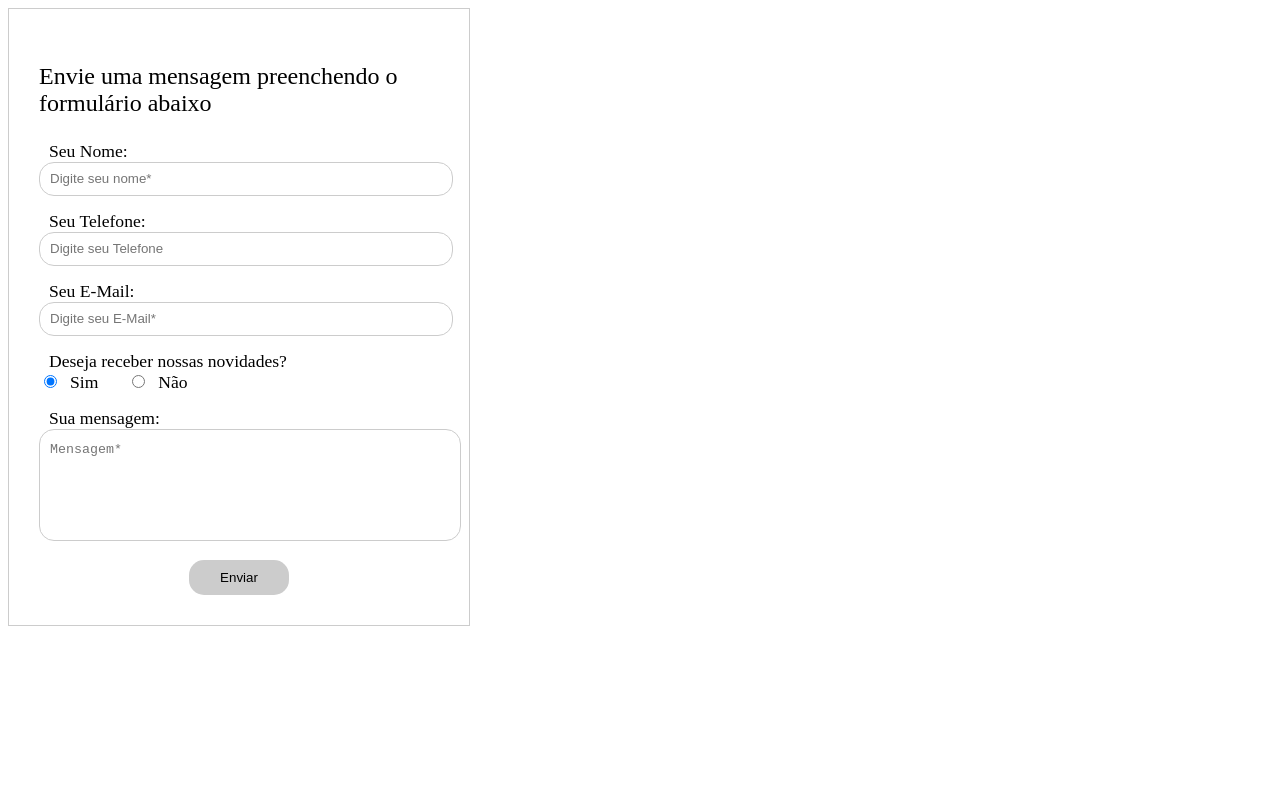
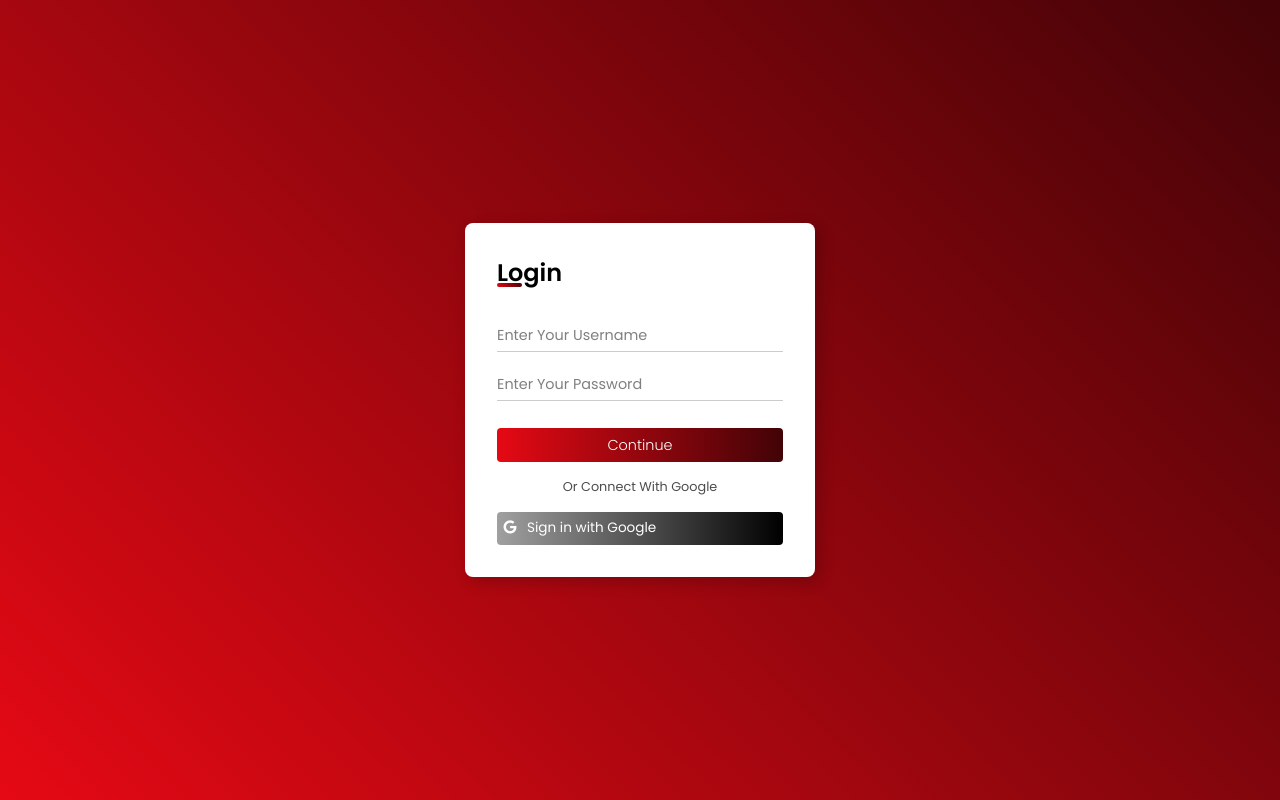
Before and after one commit to brendamerico/projetoChatflix, a PHP site: page /login.html in a window 1280 px wide. Run offline with PHP 8.4, Linux system fonts and the light colour scheme; some libraries are stand-ins or nearby versions.

Commit message:
Página de Login

```diff
--- a/Chatflix/Login/login.html
+++ b/Chatflix/Login/login.html
@@ -1,42 +1,41 @@
 <!DOCTYPE html>
 <html lang="pt-br">
+<head>
+    <meta charset="UTF-8">
+    <meta http-equiv="X-UA-Compatible" content="IE=edge">
+    <meta name="viewport" content="width=device-width, initial-scale=1.0">
+    <script src="https://kit.fontawesome.com/1ab94d0eba.js" crossorigin="anonymous"></script>
+    <title>Login</title>
+    <link rel="stylesheet" href="style.css">
+</head>
+<body>
+    <main class="container">
+        <h2>Login</h2>
+        <form action="">
+            <div class="input-field">
+                <input type="text" name="username" id="username"
+                    placeholder="Enter Your Username">
+                    <div class="underline"></div>
+            </div>
+            <div class="input-field">
+                <input type="password" name="password" id="password"
+                    placeholder="Enter Your Password">
+                    <div class="underline"></div>
+            </div>
+            <input type="submit" value="Continue">
+        </form>
 
-<head>
-    <title>Formulário HTML</title>
-    <meta charset="utf-8" />
-    <link rel="stylesheet" type="text/css" href="style.css">
-</head>
-
-<body>
-    <form class="formulario" method="post" action="conexao.php">
-        <p> Envie uma mensagem preenchendo o formulário abaixo</p>
-
-        <div class="field">
-            <label for="nome">Seu Nome:</label>
-            <input type="text" id="nome" name="nome" placeholder="Digite seu nome*" required>
+        <div class="footer">
+            <span>Or Connect With Google</span>
+            <div class="social-fields">
+                <div class="social-field google">
+                    <a href="#">
+                        <i class="fab fa-google"></i>
+                        Sign in with Google
+                    </a>
+                </div>
+            </div>
         </div>
-
-        <div class="field">
-            <label for="telefone">Seu Telefone:</label>
-            <input type="text" id="telefone" name="telefone" placeholder="Digite seu Telefone">
-        </div>
-
-        <div class="field">
-            <label for="email">Seu E-Mail:</label>
-            <input type="email" id="email" name="email" placeholder="Digite seu E-Mail*" required>
-        </div>
-        <div class="field radiobox">
-            <span>Deseja receber nossas novidades?</span>
-            <input type="radio" name="novidades" id="sim" value="sim" checked><label for="sim">Sim</label>
-            <input type="radio" name="novidades" id="nao" value="nao"><label for="nao">Não</label>
-        </div>
-        <div class="field">
-            <label for="mensagem">Sua mensagem:</label>
-            <textarea name="mensagem" id="mensagem" placeholder="Mensagem*" required></textarea>
-        </div>
-
-        <input type="submit" name="acao" value="Enviar">
-    </form>
+    </main>
 </body>
-
 </html>
--- a/Chatflix/Login/style.css
+++ b/Chatflix/Login/style.css
@@ -1,64 +1,147 @@
-.formulario {
-    width: 400px;
-    padding: 30px;
-    border: 1px solid #ccc;
+@import url('https://fonts.googleapis.com/css2?family=Poppins:ital,wght@0,100;0,200;0,300;0,400;0,500;0,600;0,700;0,800;0,900;1,100;1,200;1,300;1,400;1,500;1,600;1,700;1,800;1,900&display=swap');
+
+* {
+    margin: 0;
+    border: 0;
+    padding: 0;
+    box-sizing: border-box;
+    font-family: "Poppins", sans-serif;
 }
 
-.formulario p {
-    width: 100%;
-    font-size: 1.5em;
+body {
+    background: linear-gradient(45deg, #e50914, #420307);
+    background-repeat: no-repeat;
+    min-height: 100vh;
+    min-width: 100vw;
+    display: flex;
+    align-items: center;
+    justify-content: center;
 }
 
-.field {
-    width: 100%;
-    margin: 15px 0;
+main.container {
+    background-color: white;
+    min-width: 350px;
+    min-height: 40vh;
+    padding: 2rem;
+    box-shadow: 5px 5px 15px rgba(0, 0, 0, 0.2);
+    border-radius: 8px;
 }
 
-.field label,
-.field span {
-    padding-left: 10px;
-    font-size: 1.1em;
-    display: block;
-    width: 100%;
+main h2 {
+    font-weight: 600;
+    margin-bottom: 2rem;
+    position: relative;
 }
 
-.radiobox label {
-    width: auto;
-    display: inline-block;
+main h2::before {
+    content: '';
+    position: absolute;
+    height: 4px;
+    width: 25px;
+    bottom: 3px;
+    left: 0;
+    border-radius: 8px;
+    background: linear-gradient(45deg, #e50914, #420307);
 }
 
-input[type=text],
-input[type=email],
-textarea {
-    width: 100%;
-    padding-left: 10px;
-    height: 30px;
-    line-height: 30px;
-    border-radius: 15px;
-    border: 1px solid #ccc;
-    outline: none;
+form {
+    display: flex;
+    flex-direction: column;
 }
 
-input#nao {
-    margin-left: 30px;
+.input-field {
+    position: relative;
 }
 
-textarea {
-    line-height: 20px;
-    padding: 10px;
-    height: 90px;
-    resize: none;
+form .input-field:first-child {
+    margin-bottom: 1.5rem;
 }
 
-input[type=submit] {
-    display: block;
-    background-color: #ccc;
-    height: 35px;
-    border: none;
-    outline: 0;
+.input-field .underline::before {
+    content: '';
+    position: absolute;
+    height: 1px;
+    width: 100%;
+    bottom: -5px;
+    left: 0;
+    background: rgba(0, 0, 0, 0.2);
+}
+
+.input-field .underline::after {
+    content: '';
+    position: absolute;
+    height: 1px;
+    width: 100%;
+    bottom: -5px;
+    left: 0;
+    background: linear-gradient(45deg, #e50914, #420307);
+    transform: scaleX(0);
+    transition: all .3s ease-in-out;
+    transform-origin: left;
+}
+
+.input-field input:focus ~ .underline::after {
+    transform: scaleX(1);
+}
+
+.input-field input {
+    outline: none;
+    font-size: 0.9rem;
+    color: rgba(0, 0, 0, 0.7);
+}
+
+.input-field input::placeholder {
+    color: rgba(0, 0, 0, 0.5);
+}
+
+form input[type="submit"] {
+    margin-top: 2rem;
+    padding: 0.4rem;
+    background: linear-gradient(to left,  #420307, #e50914);
     cursor: pointer;
-    width: 100px;
-    margin: 0 auto;
+    color: white;
+    font-size: 0.9rem;
+    font-weight: 300;
+    border-radius: 4px;
+    transition: all 0.3s ease;
+}
+
+form input[type="submit"]:hover {
+    letter-spacing: 0.5px;
+    background: linear-gradient(to right, #420307, #e50914);
+}
+
+.footer {
+    display: flex;
+    flex-direction: column;
+    margin-top: 1rem;
+}
+
+.footer span {
+    color: rgba(0, 0, 0, 0.7);
+    font-size: 0.8rem;
     text-align: center;
-    border-radius: 15px;
 }
+
+.footer .social-field {
+    padding: 0.4rem;
+    border-radius: 4px;
+    font-size: 0.85rem;
+    width: 100%;
+    cursor: pointer;
+    margin-top: 1rem;
+}
+
+.footer .social-field a i {
+    margin: 0, 0.5rem;
+    width: 20px;
+}
+
+.footer .social-field a {
+    text-decoration: none;
+    color: white;
+}
+
+.footer .social-field.google {
+    background: linear-gradient(to right, #a0a0a0, #000000);
+}
```
